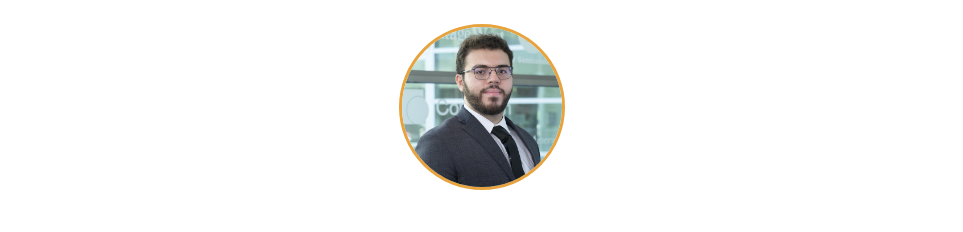
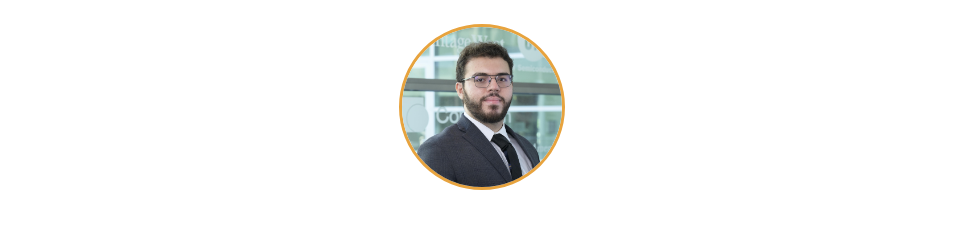
Before and after one commit to blacklagooon-coder/tedk.github.io, a plain HTML site: page index.html in a window 1280 px wide. Shown: the top 232 px of the page, without its empty margins (158-1121 px from the left). Drawn offline with Linux system fonts and the light colour scheme.

Commit message:
Update index.html

```diff
--- a/index.html
+++ b/index.html
@@ -57,7 +57,7 @@
   height: 160px;
   border-radius: 50%;
   object-fit: cover;
-  object-position: center 10%; /* Adjust this number to move the image up */
+  object-position: center 0%; /* Adjust this number to move the image up */
   border: 3px solid var(--accent2);
   margin-bottom: 1rem;
 }
```
